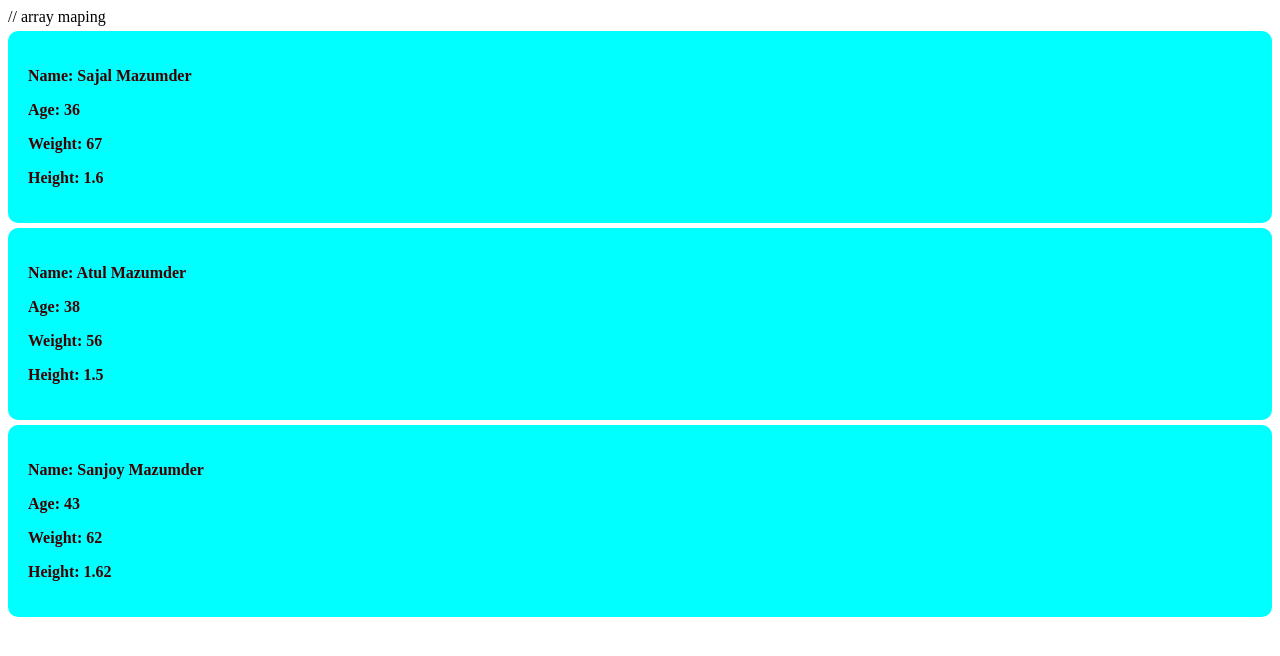
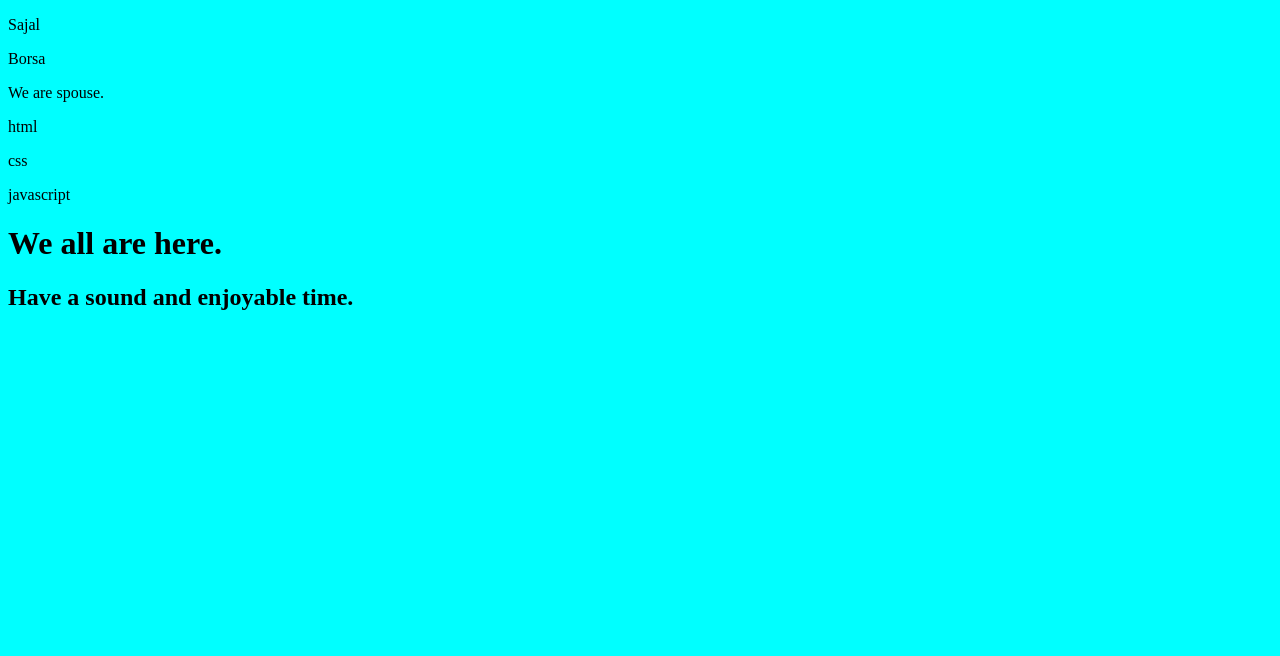
Before and after one commit to sajal-mazumder/nextLabel_foundation, a React (Vite) app in the folder reactModule/my_practice/: page / in a window 1280 px wide. Shown: the top 656 px of the page. Built offline with nearby package versions, Linux system fonts and the light colour scheme.

Commit message:
some update

```diff
--- /dev/null
+++ b/reactModule/my_practice/AnotherComponent.jsx
@@ -0,0 +1,14 @@
+
+const AnotherComponent = () =>{
+    return(
+        <>
+        <div>
+            <h1>We all are here.</h1>
+        </div>
+        <div>
+            <h2>Have a sound and enjoyable time.</h2>
+        </div>
+        </>
+    )
+}
+export default AnotherComponent;
--- a/reactModule/my_practice/src/App.css
+++ b/reactModule/my_practice/src/App.css
@@ -0,0 +1,3 @@
+body{
+    background-color: aqua;
+}
--- a/reactModule/my_practice/src/App.jsx
+++ b/reactModule/my_practice/src/App.jsx
@@ -1,62 +1,17 @@
 
-import './Cards/cards.css'
+import './style.css'
 import './App.css'
-// line 4 for default export
-// import TestComponent from './TestComponent.jsx';
-
-// import Test from './TestComponent.jsx'
-// import Testy from './TestComponent'
-// import FullTest from './TestComponent'
-// import CardsSend from './Cards/Card.jsx'
-
-// import Card from './Cards/Card.jsx';
+import {TestComponent} from './TestComponents';  // for naming export
+import AnotherComponent from '../AnotherComponent';
+// import TestComponent from './TestComponents';  // for default export
 
 
-// line 7 for manual export
-// import { TestComponent } from './TestComponent'
-
-import CardsSend from './Cards/Card';
-// let person = {
-//   name: 'Borsa',
-//   age: 36,
-//   // isMarried : 'Married',
-//   weight: 67
-// }
-
-// let {name, age, weight} = person;
-// // console.log(name);
-
-let persons = [
-  {name: 'Sajal Mazumder', age: 36, weight: 67, height: 1.6},
-  {name: 'Sanjoy Mazumder', age: 43, weight: 62, height: 1.62},
-  {name: 'Atul Mazumder', age: 38, weight: 56, height: 1.5},
-  {name: 'Shubro Mazumder', age: 10, weight: 17, height: .9},
-  {name: 'Abhro Mazumder', age: 3, weight: 12, height: .6},
-]
-
-function App() {
-  // return(
-  //   <CardsSend name = {name} age = {age} weight={weight}>
-
-  //     <h1>Sajal</h1>
-  //   </CardsSend>
-  // )
-
-  return(
-    <div>
-      {/* <CardsSend name = 'Sajal' age = {15} weight={67}/>,
-      <CardsSend name = 'Ramesh' age = {45} weight={57}/>,
-      <CardsSend name = 'Akash' age = {51} weight={77}/> */}
-
-      // array maping
-      {persons.filter((person) => person.weight > 20)
-      .sort((a, b) => a.age - b.age)
-      .map((person) =>
-        <CardsSend name = {person.name} age = {person.age} weight={person.weight} height = {person.height} />
-      )}
-    </div>
-  )
+function App(){
+  return <div>
+    <TestComponent/>
+    <AnotherComponent/>
+  </div>;
 
 }
 
-export default App
+export default App;
--- a/reactModule/my_practice/src/Cards/Card.jsx
+++ /dev/null
@@ -1,95 +0,0 @@
-
-// props and children
-
-// export default function Card({name, age, isMarried, children}){
-//     // console.log(props)
-//     return (
-//         <div>
-//             {children}
-//             <p>name: {name}</p>
-//             <p>age: {age}</p>
-//             <p>isMarried: {isMarried}</p>
-
-//         </div>
-//     )
-// };
-
-function CardsSend({name, age, weight, height}){
-
-    // if (age < 18) {
-    //     return <div className="cards">You are too Young.</div>
-    // }
-    // return(
-    //     <div className="cards">
-    //         {children}
-    //         <p>Name: {name}</p>
-    //         <p>Age: {age}</p>
-    //         <p>Weight: {weight}</p>
-    //     </div>
-    // )
-
-    // rule 2 of condition
-
-//    return(
-//     <>
-//         {age > 18 &&(
-//            <div className="cards">
-//              <p>Name: {name}</p>
-//             <p>Age: {age}</p>
-//             <p>Weight: {weight}</p>
-//         </div>
-//         )}
-//         {age < 18 &&(
-//            <div className="cards">
-//              {/* <p>Name: {name}</p>
-//             <p>Age: {age}</p>
-//             <p>Weight: {weight}</p> */}
-//             You are too young.
-//         </div>
-//         )}
-//    </>
-//    )
-
-    // rule 3 : ternary
-
-    // return(
-    //    <>
-    //     {age > 18 ? (
-    //         <div className="cards">
-    //             <p>Name: {name}</p>
-    //             <p>Age: {age}</p>
-    //             <p>Weight: {weight}</p>
-    //         </div>
-    //     ) : <div className="cards"> You are too Young </div>}
-    //    </>
-    // )
-
-
-    // array of object rendering
-
-    return(
-
-        <div className="cards">
-            <p>Name: {name}</p>
-            <p>Age: {age}</p>
-            <p>Weight: {weight}</p>
-            <p>Height: {height}</p>
-        </div>
-    )
-}
-export default CardsSend;
-
-// children
-
-// export default function Card(props){
-//     // console.log(props)
-//     return (
-//         <div>
-//             {props.children}
-//             <p>name: {props.name}</p>
-//             <p>age: {props.age}</p>
-//             <p>isMarried: {props.isMarried}</p>
-
-//         </div>
-//     )
-// };
--- a/reactModule/my_practice/src/Cards/cards.css
+++ /dev/null
@@ -1,10 +0,0 @@
-
-
-.cards{
-    background-color: aqua;
-    padding: 20px;
-    border-radius: 10px;
-    margin: 5px 0;
-    color: rgb(63, 2, 2);
-    font-weight:bolder;
-}
--- /dev/null
+++ b/reactModule/my_practice/src/TestComponents.jsx
@@ -0,0 +1,37 @@
+// ! 1. component must contain .jsx extention
+// ! 2. component name must starts with Capital letter.
+
+// const TestComponent = () => {
+//     // return <h1 className="style">Test component. </h1> // single line
+
+//     return(  // multiple line return and multi div using fragment <> </>
+//         <>
+//         <div>
+//             <h1>Welcome to my react journey.</h1>
+//         </div>
+//         <div>
+//             <div>HTML learning.</div>
+//             <div>CSS learning.</div>
+//             <div>Javascript learning.</div>
+//         </div>
+//         </>
+//     )
+// }
+// export default TestComponent;
+
+export const TestComponent = () =>{  // naming export
+    return(
+        <>
+        <div>
+            <p>Sajal</p>
+            <p>Borsa</p>
+            <p>We are spouse.</p>
+        </div>
+        <div>
+            <p>html</p>
+            <p>css</p>
+            <p>javascript</p>
+        </div>
+        </>
+    )
+}
--- /dev/null
+++ b/reactModule/my_practice/src/style.css
@@ -0,0 +1,5 @@
+
+
+.style{
+    background-color: aquamarine;
+}
```
Also changed, not shown: reactModule/my_practice/src/TestComponent.jsx (deleted, +0 -51 lines), reactModule/my_practice/src/test.js (deleted).
